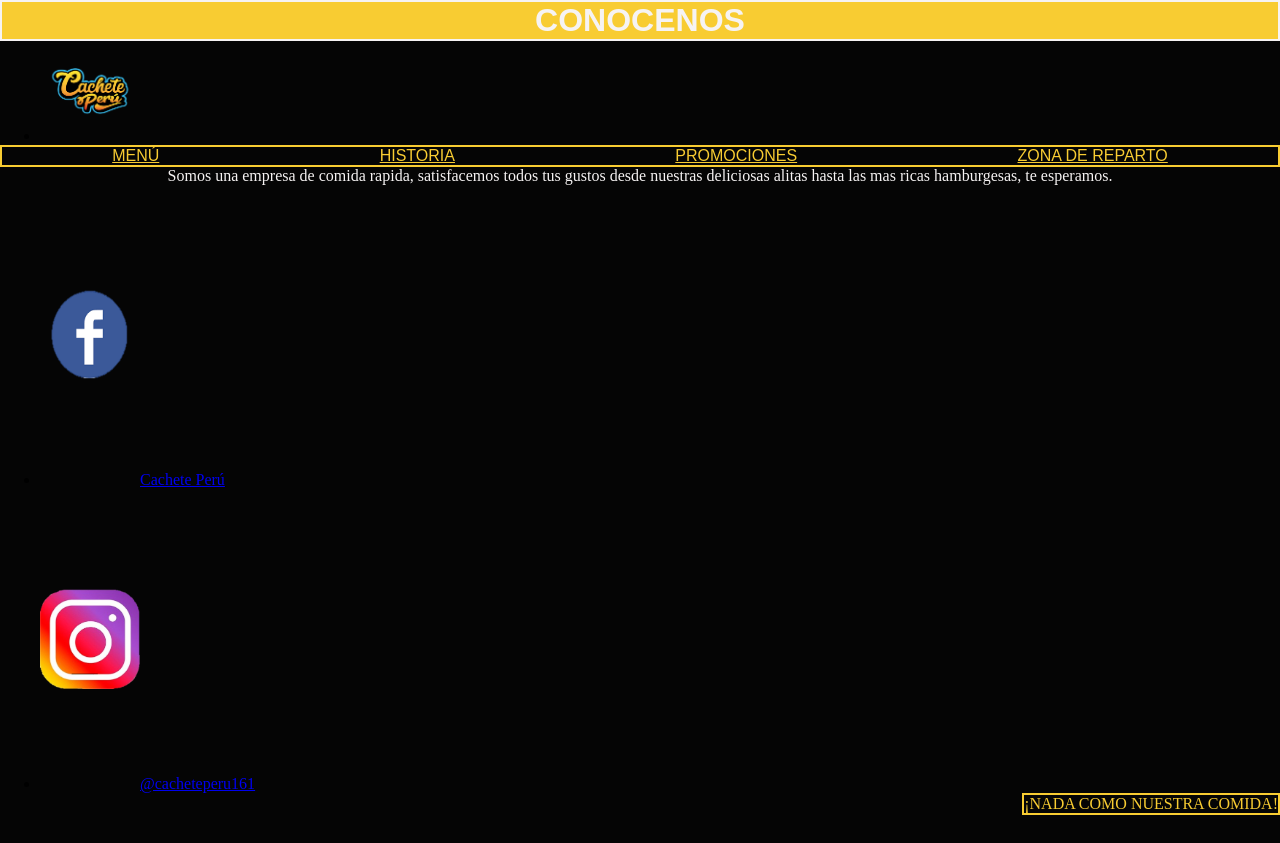
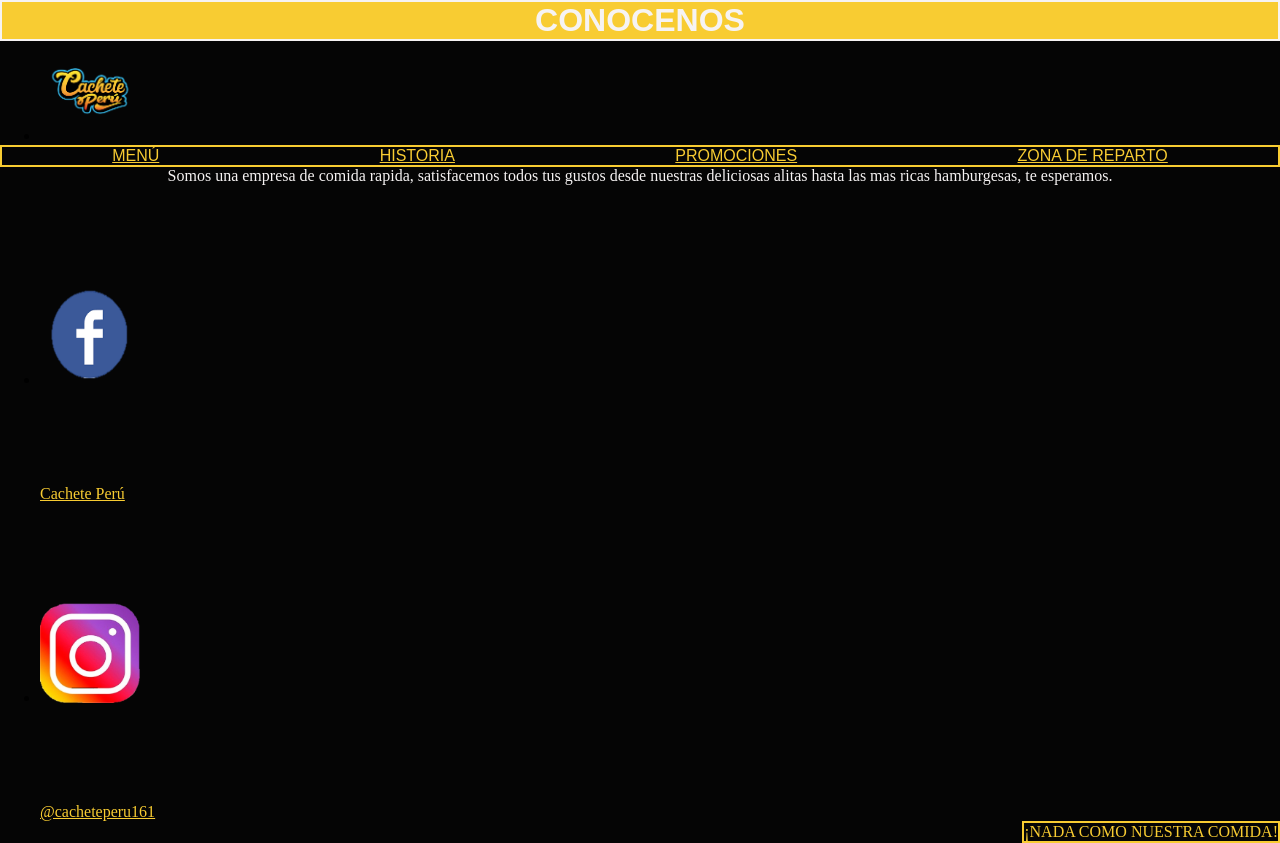
Before and after one commit to pafarfan/Proyecto-CoderHouse, a plain HTML site: page pages/conocenos.html in a window 1280 px wide. Before the commit the page ends 815 px from the top, so only its background shows below. Drawn offline with Linux system fonts and the light colour scheme; a web font is replaced by a local one.

Commit message:
Agrego color al footer, Tutora lume aqui mi trabajo ya que ya habia agregado transformaciones y animaciones

```diff
--- a/pages/conocenos.html
+++ b/pages/conocenos.html
@@ -48,10 +48,10 @@
         <nav>
             <ul>
                 <li>
-                    <a href="https://www.facebook.com/CachetePeru/?ref=page_internal"><img class="logosDeComunicacion" src="../Multimedia/imagenes/FB.png"alt="">Cachete Perú</a>
+                    <a class="logodecomunicacion-main" href="https://www.facebook.com/CachetePeru/?ref=page_internal"><img class="logosDeComunicacion" src="../Multimedia/imagenes/FB.png"alt="">Cachete Perú</a>
                 </li>
                 <li>
-                    <a href="https://www.instagram.com/cacheteperu161/"><img class="logosDeComunicacion" src="../Multimedia/imagenes/IG.png" alt="">@cacheteperu161</a>
+                    <a class="logodecomunicacion-main" href="https://www.instagram.com/cacheteperu161/"><img class="logosDeComunicacion" src="../Multimedia/imagenes/IG.png" alt="">@cacheteperu161</a>
                 </li>
             </ul>
         </nav>
```
Also changed, not shown: pages/historia.html (+2 -2 lines), pages/menu.html (+2 -2 lines), pages/promociones.html (+2 -2 lines), pages/zonasDeReparto.html (+2 -2 lines).
